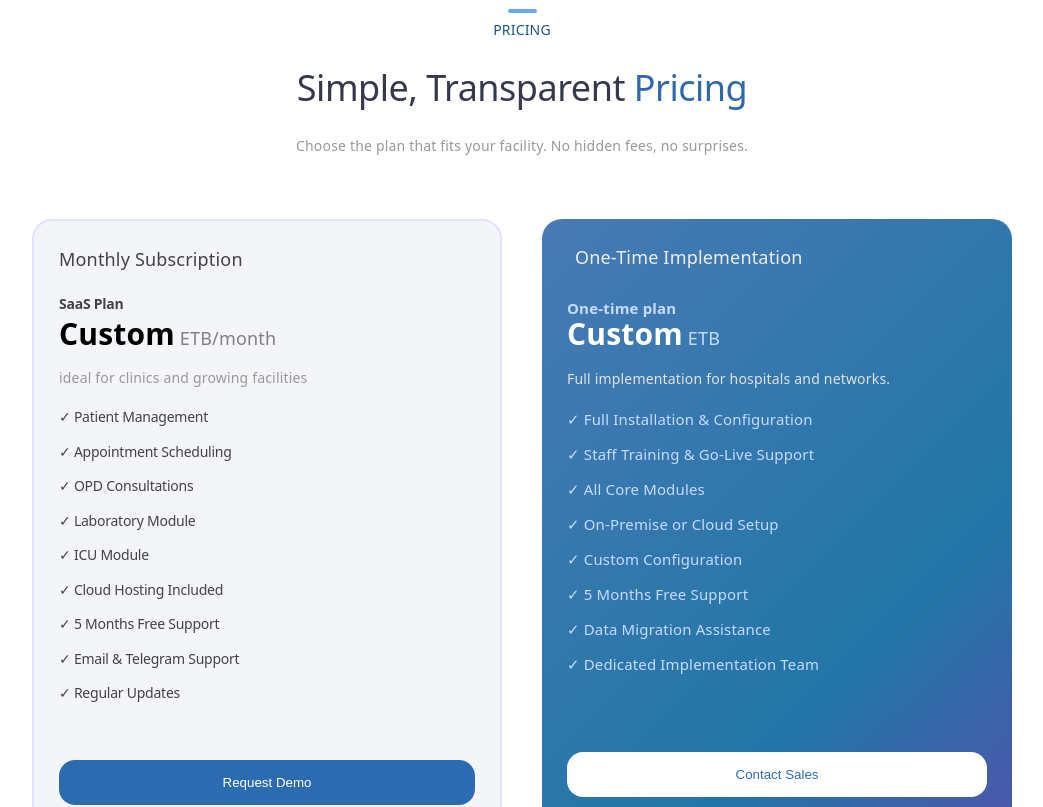
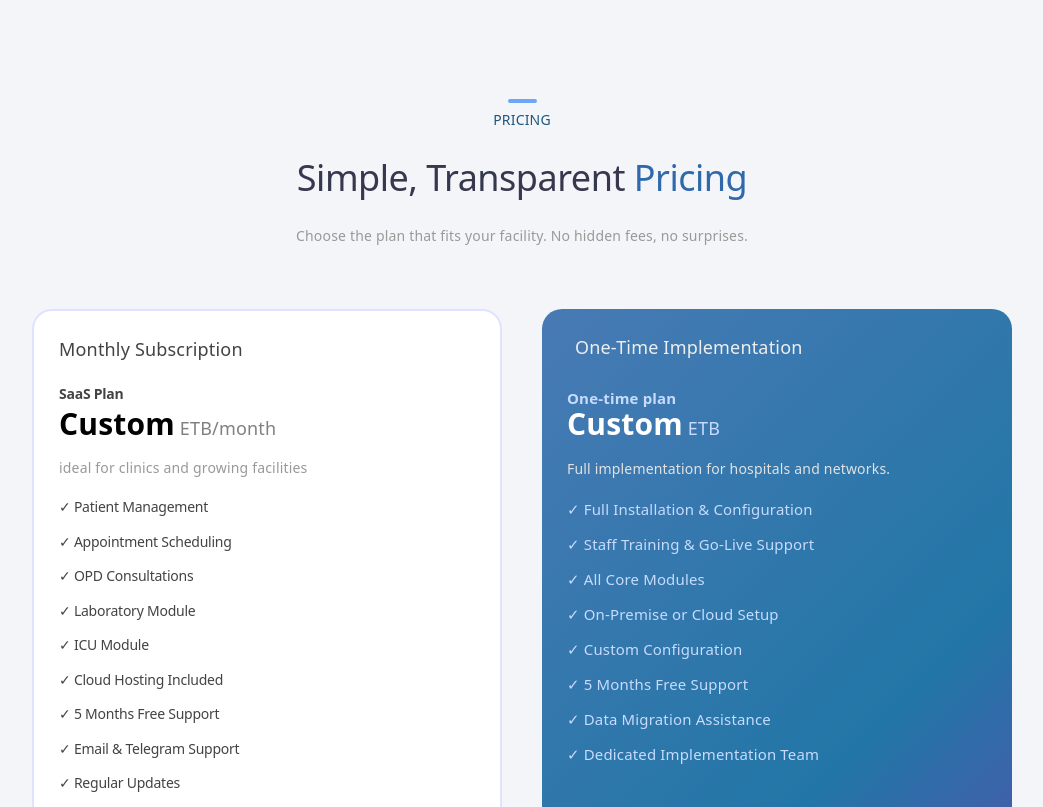
Before and after one commit to Etsub-tech/Derash-CareCenteral, a React (Vite) app in the folder frontend/: page /pricing in a window 1280 px wide. Shown: the top 807 px of the page, without its empty margins (118-1161 px from the left). Built offline with nearby package versions, Linux system fonts and the light colour scheme.

Commit message:
final retouch

```diff
--- a/frontend/src/home.css
+++ b/frontend/src/home.css
@@ -263,7 +263,7 @@ h1{
     width: 30px;
     margin-bottom: -10px;
     color: rgb(48, 105, 171);
-    border: 2px solid rgb(86, 86, 255);
+    border: 2px solid rgb(109, 166, 246);
     border-radius: 50px;
 }
 
@@ -633,10 +633,16 @@ h1{
 }
 
 
-.third-white, .fifth-white, .final{
+.third-white, .final{
     text-align: center;
     background-color: white;
 
+}
+
+.fifth-white{
+    text-align: center;
+    background-color: rgb(244, 245, 249);
+    padding-top: 90px;
 }
 
 .third-white h3, .second-gray h3, .fifth-white h3{
@@ -646,7 +652,7 @@ h1{
 .third-white hr, .second-gray hr{
     width: 30px;
     color: rgb(48, 105, 171);
-    border: 2px solid rgb(86, 86, 255);
+    border: 2px solid rgb(109, 166, 246);
     border-radius: 50px;
     margin-bottom: -8px;
     margin-top: 80px;
@@ -691,8 +697,8 @@ h1{
 .second-gray-cards{
     border-radius: 20px;
     height: 70px;
-    background-color: white;
-    box-shadow:2px 4px rgb(230, 230, 230);
+    background-color: rgb(255, 255, 255);
+    box-shadow:2px 4px rgb(236, 236, 236);
     display: flex;
     align-items: center;
     gap: 12px;
@@ -718,6 +724,7 @@ h1{
     padding-left: 150px;
     margin-top: 60px;
     margin-bottom: 50px;
+    padding-bottom: 50px;
 
 
 }
@@ -725,10 +732,10 @@ h1{
 .price-white{
     border: 2px, solid rgb(224, 227, 255);
     padding: 25px;
-    background-color: rgb(244, 245, 249);
     border-radius: 20px;
     text-align: left;
-    height: 560px
+    height: 560px;
+    background-color: white;
 }
 
 .price-blue{
@@ -818,13 +825,12 @@ h1{
     padding-top: 80px;
     padding-bottom: 40px;
     text-align: center;
-    background-color: rgb(248, 248, 248);
 }
 
 .advantages hr{
     width: 30px;
     color: rgb(48, 105, 171);
-    border: 2px solid rgb(86, 86, 255);
+    border: 2px solid rgb(109, 166, 246);
     border-radius: 50px;
     margin-bottom: -10px;
 }
@@ -1701,7 +1707,9 @@ h1{
         grid-template-columns: 1fr;
         padding-left: 20px;
         padding-right: 20px;
+        padding-bottom: 70px;
         gap: 40px;
+        background-color: rgb(244, 245, 249);
     }
 
     .price-white, .price-blue{
@@ -1710,7 +1718,7 @@ h1{
     }
 
     .price-white{
-        background-color: rgb(246, 246, 246);
+        background-color: rgb(242, 242, 242);
     }
 
     /* FAQ */
--- a/frontend/src/home.jsx
+++ b/frontend/src/home.jsx
@@ -354,7 +354,7 @@ function Home(){
 
             <div className = "gray" id="about">
                 <hr/>
-                <h3 style={{color: "#3898d0",fontWeight: "bold"}}>Why CareCentral</h3>
+                <h3 style={{color: "rgb(29, 86, 126);"}}>Why CareCentral</h3>
                 <div className="title"><h1>Built for Modern<span style={{color: "#3898d0"}}> Healthcare</span></h1></div>
                 <h3>A platform designed from the ground up for clinics, hospitals, and multi-branch <br/> healthcare networks in Ethiopia.</h3>
 
@@ -410,7 +410,7 @@ function Home(){
 
             <div className='fourth'>
                 <hr/>
-                <h3 style = {{color: "#3898d0",fontWeight: "bold"}}>Core Modules</h3>
+                <h3 style = {{color: "rgb(29, 86, 126);"}}>Core Modules</h3>
                 <div className='title'><h1 >Everything Your <span style={{color: "#3898d0"}}>Facility Needs</span></h1></div>
                 <h3 style = {{color: "gray"}}>Integrated clinical workflows that cover every touchpoint — from the front desk to the <br/>ICU.</h3>
 
```
